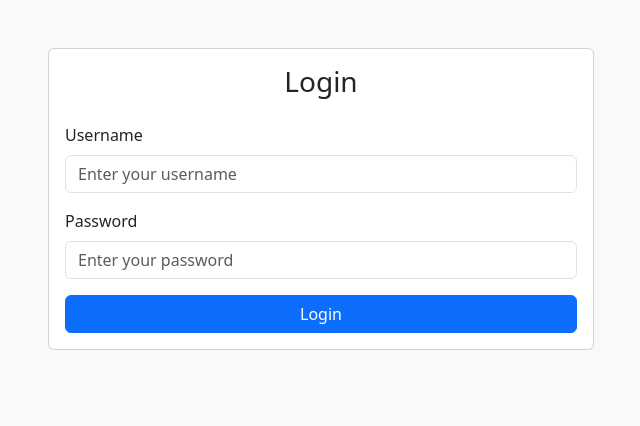
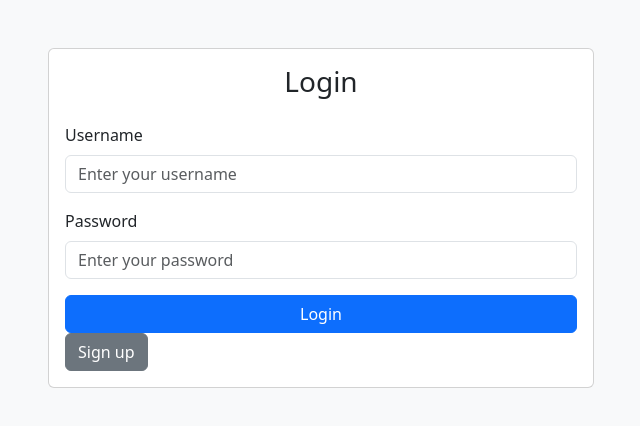
Before and after one commit to GabGr25/DEVOPS-TP1, a plain HTML site: page index.html in a window 1280 px wide. Shown: the whole page, without its empty margins (319-959 px from the left). Drawn offline with nearby package versions, Linux system fonts and the light colour scheme.

Commit message:
feat: Button added 'Sign up'

```diff
--- a/index.html
+++ b/index.html
@@ -28,6 +28,7 @@
                                 <input type="password" class="form-control" id="password" placeholder="Enter your password" required>
                             </div>
                             <button type="submit" class="btn btn-primary w-100">Login</button>
+                            <button type="submit" class="btn btn-secondary">Sign up</button>
                         </form>
                         <!-- End Login Form -->
                     </div>
```
